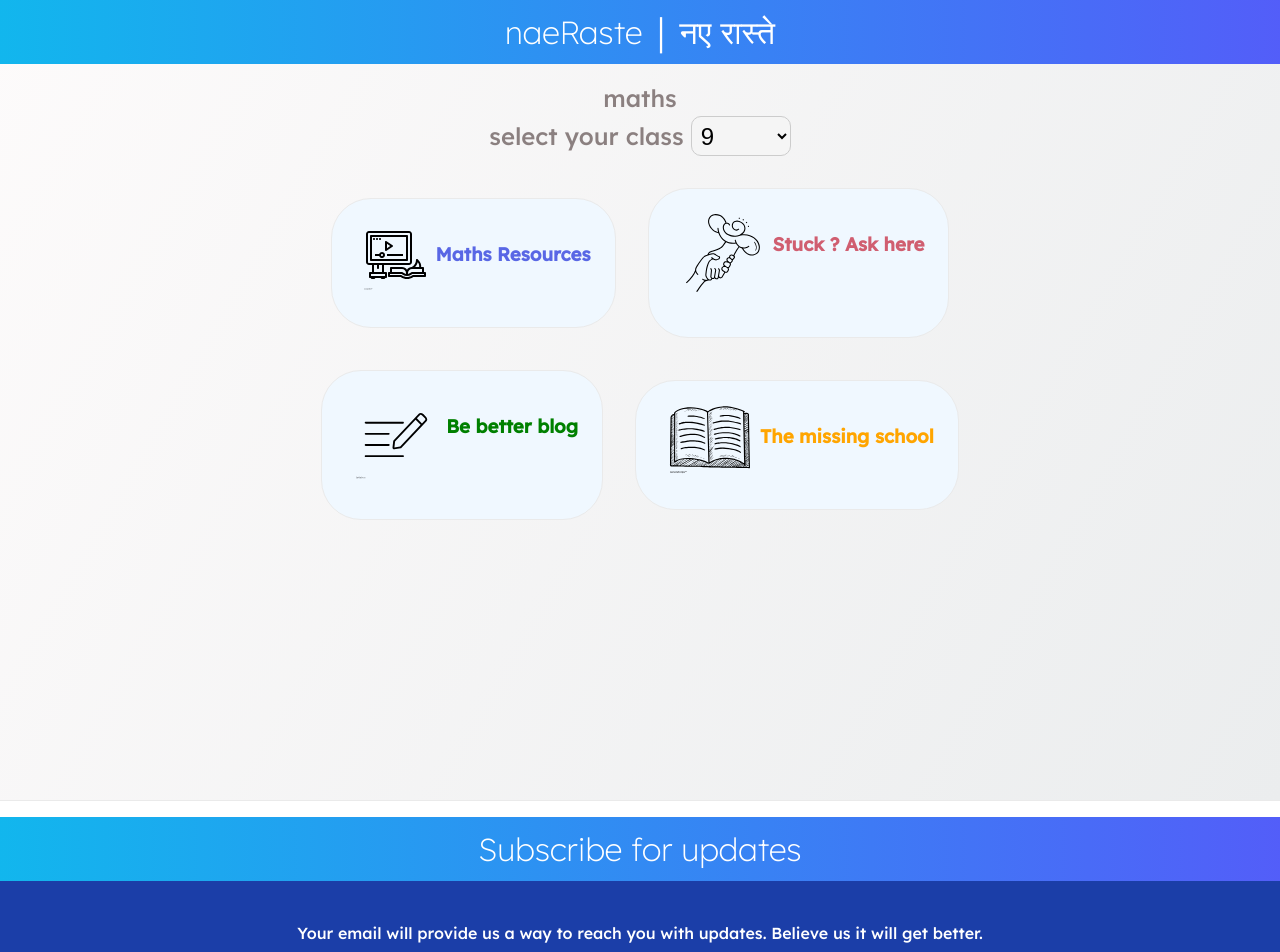
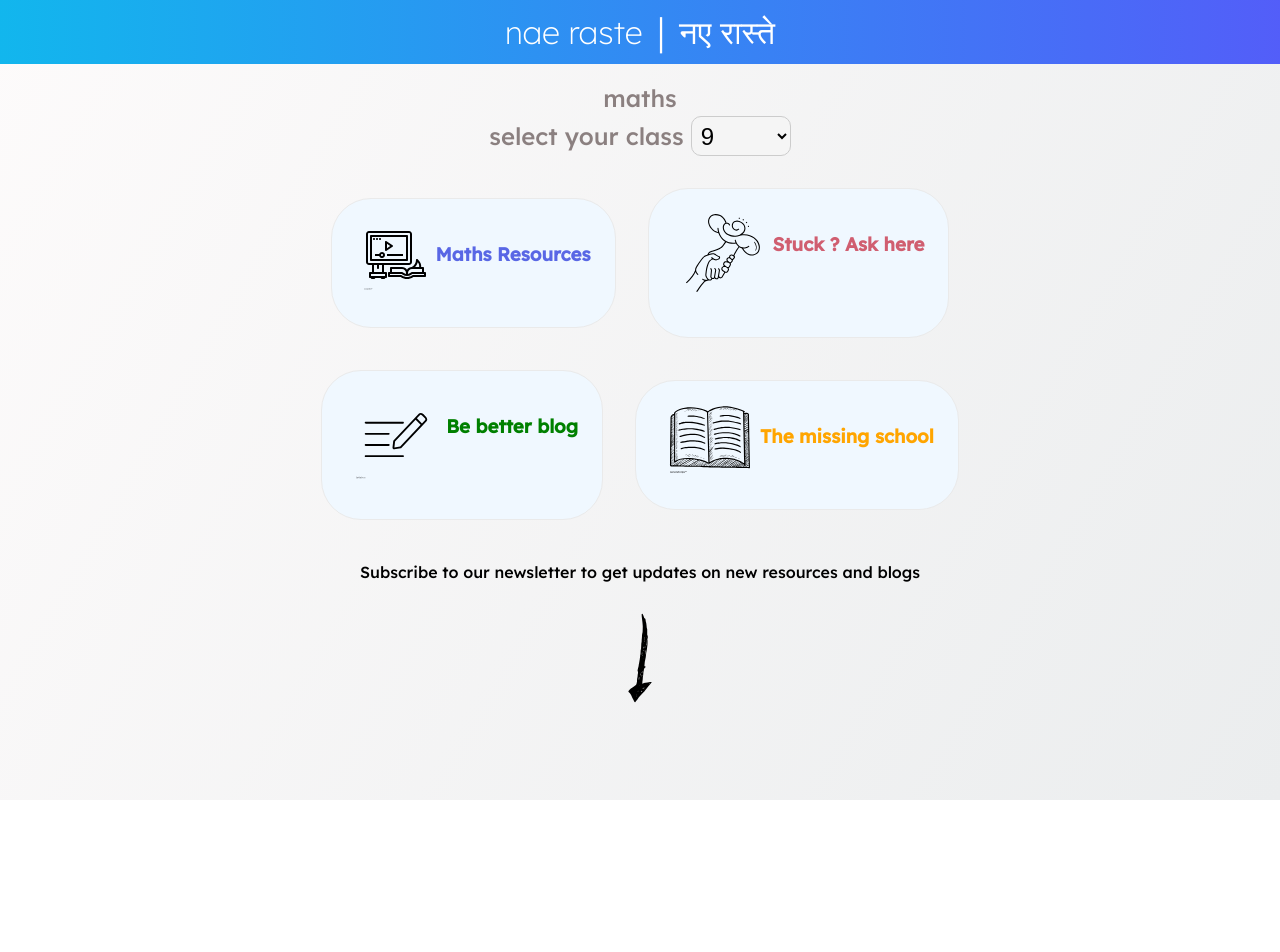
Before and after one commit to Ujju09/maths-naeraste, a Next.js app: page / in a window 1280 px wide. Shown: the top 952 px of the page. After the commit the page ends 800 px from the top, so only its background shows below. Built offline with nearby package versions, Linux system fonts and the light colour scheme.

Commit message:
convertkit

```diff
--- a/pages/index.tsx
+++ b/pages/index.tsx
@@ -4,6 +4,7 @@ import Image from 'next/image'
 import styles from '../styles/Home.module.css'
 import Link from 'next/link'
 import Newsletter from '../components/newsletter'
+import Script from 'next/script'
 import { useState } from 'react'
 const Home: NextPage = () => {
 
@@ -12,16 +13,15 @@ const Home: NextPage = () => {
   return (
     <div className={styles.container}>
       <Head>
-        <title>naeRaste</title>
+        <title>nae raste</title>
         <meta name="description" content="Superpowered notebooks" />
         <link rel="icon" href="/favicon.ico" />
         <link rel="manifest" href="/site.webmanifest"/>
         <link rel="apple-touch-icon" href="/apple-touch-icon.png"/>
       </Head>
-
       <main className={styles.main}>
         <h1 className={styles.title}>
-         naeRaste │ नए रास्ते
+         nae raste │ नए रास्ते
 
         </h1>
 
@@ -96,9 +96,24 @@ const Home: NextPage = () => {
 
 
         </div>
+        <div style={{
+          display: 'flex',
+          justifyContent: 'center',
+          alignItems: 'center',
+          flexDirection: 'column'
+        }}>
+
+        <p style={{
+          padding: '10px',
+        }}>
+        Subscribe to our newsletter to get updates on new resources and blogs
+          </p>
+        <Image src={'/arrow-27.svg'} alt="Newsletter" width={100} height={100} />
+        </div>
+
       </main>
 
-      <Newsletter />
+      <Script async data-uid="37bab4a468" src="https://artisanal-producer-6695.ck.page/37bab4a468/index.js"></Script>
     </div>
   )
 }
```
Also changed, not shown: public/arrow-27.svg (added).
